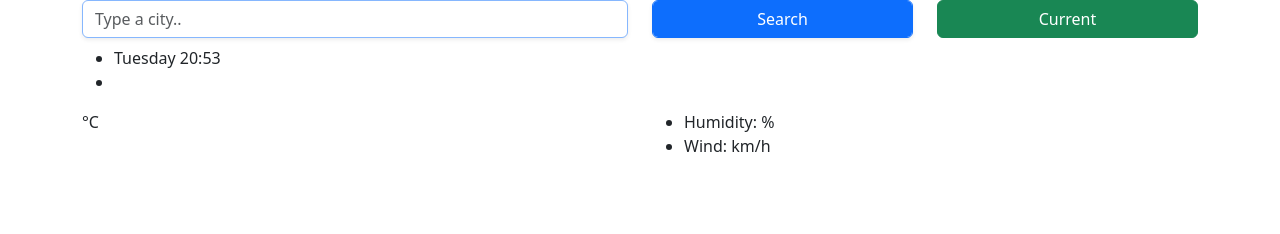
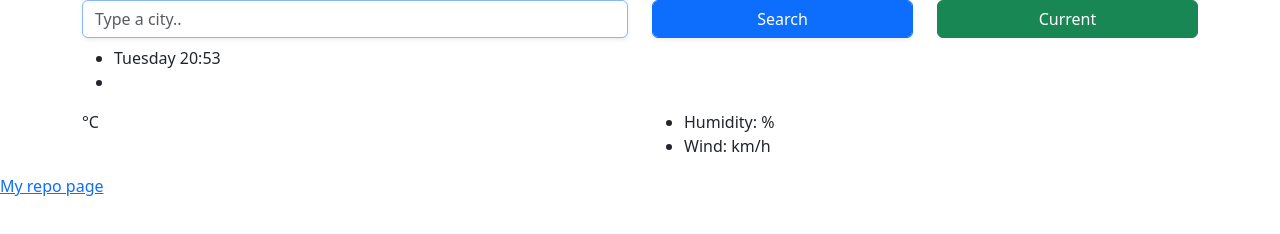
Before and after one commit to luizer1999/My-projects, a website built with Parcel: page WEEK 6 HOMEWORK/index.html in a window 1280 px wide. Built offline with nearby package versions, Linux system fonts and the light colour scheme; no server answers.

Commit message:
Added link to my repo page

```diff
--- a/WEEK 6 HOMEWORK/index.html
+++ b/WEEK 6 HOMEWORK/index.html
@@ -75,7 +75,7 @@
           </div>
         </div>
       </div>
-      <script src="src/index.js"></script>
+      <a href="https://github.com/luizer1999/My-projects/tree/main/WEEK%206%20HOMEWORK">My repo page</a>
     </body>
   </html>
 
```
Also changed, not shown: WEEK 6 HOMEWORK/src/style.css (line endings or trailing spaces).
